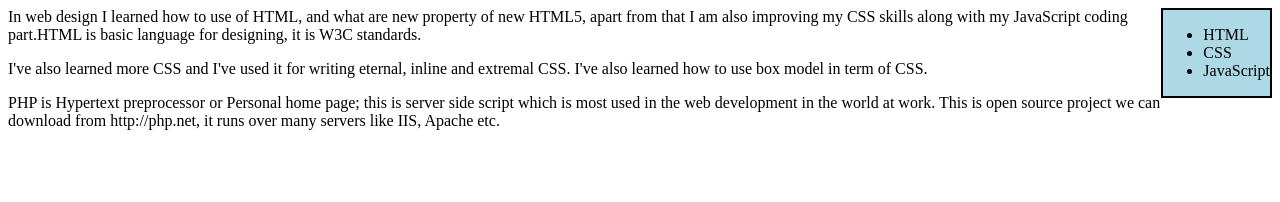
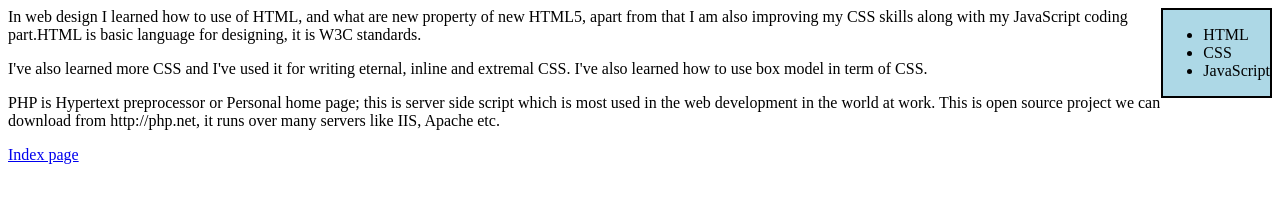
Before and after one commit to djnewbeez/file-C-Users-deyli-lab3p1.html, a plain HTML site: page lab3p2.html in a window 1280 px wide. Drawn offline with Linux system fonts and the light colour scheme.

Commit message:
Update lab3p2.html

```diff
--- a/lab3p2.html
+++ b/lab3p2.html
@@ -57,6 +57,7 @@ I've also learned more CSS and I've used it for writing eternal, inline and extr
 PHP is Hypertext preprocessor or Personal home page; this is server side script which is most used in the web development in the world at work. This is open source project we can download from http://php.net, it runs over many servers like IIS, Apache etc.
 
 </p>
+<a href = "https://djnewbeez.github.io/file-C-Users-deyli-lab3p1.html/"index.html">Index page</a>
 
 </body>
 
```
